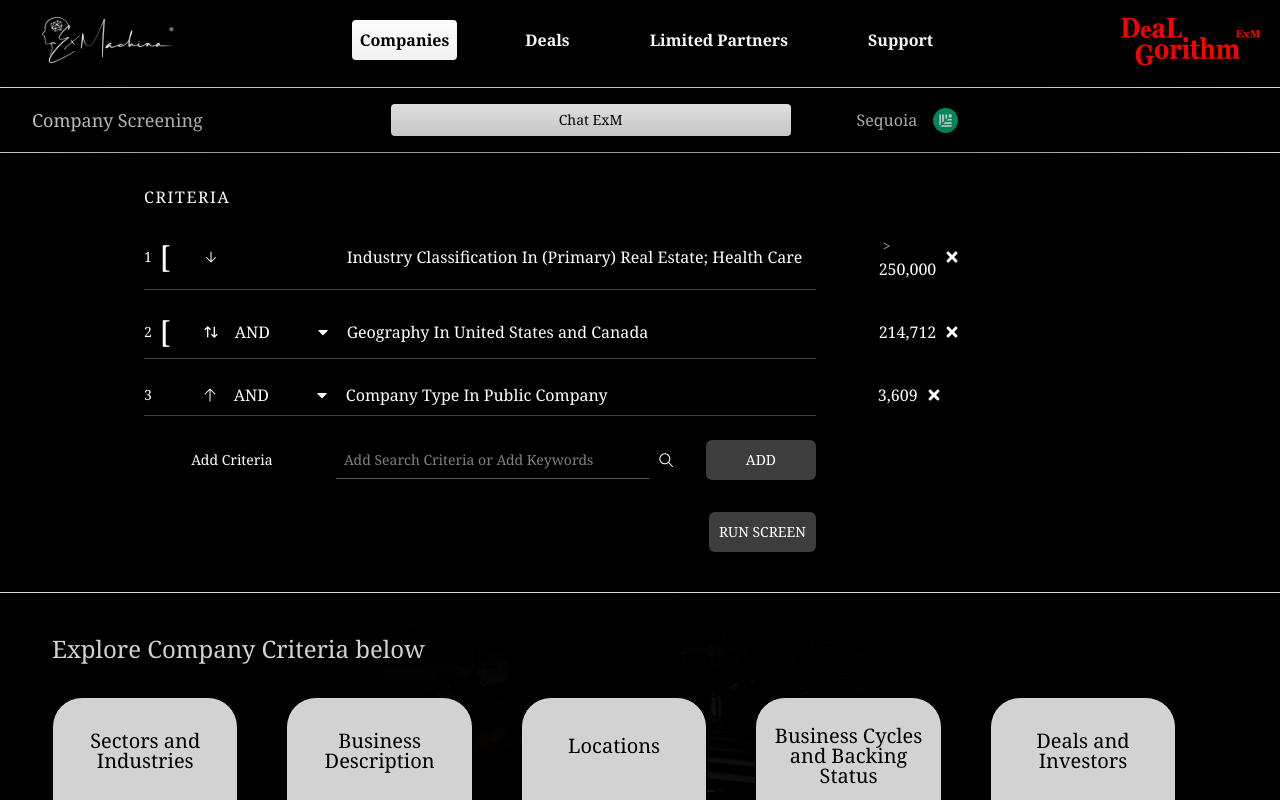
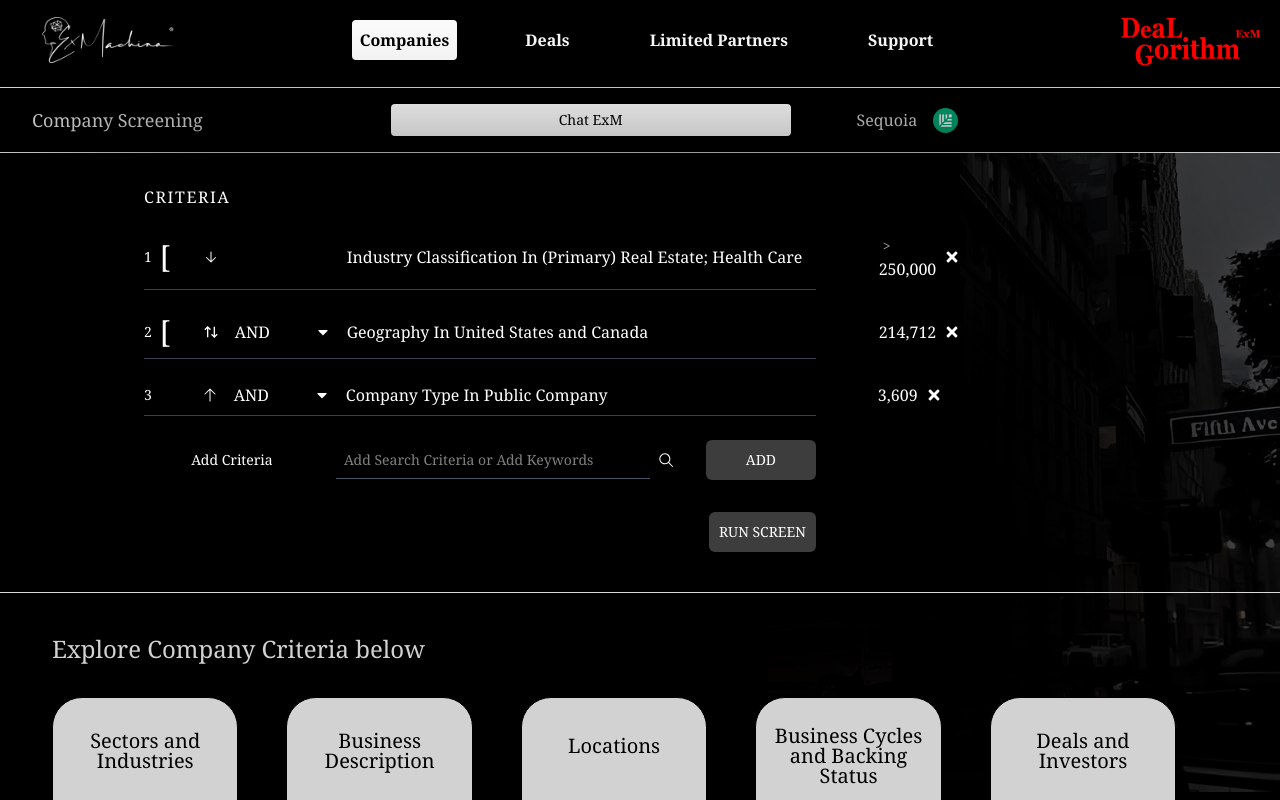
Before and after one commit to hamadhussain/NextJs-UI, a Next.js app: page / in a window 1280 px wide. Shown: the top 800 px of the page. Built offline with nearby package versions, Linux system fonts and the light colour scheme.

Commit message:
Update globals.css

```diff
--- a/src/app/globals.css
+++ b/src/app/globals.css
@@ -79,11 +79,11 @@ button,img{
 }
 .background, .background::before {
   background-image: url('/background.jpeg');
-  background-position: 50% 80%;
+  background-position: top right;
   background-size: contain;
   background-repeat: no-repeat;
+  padding-bottom: 120px;
 }
-
 .background {
   position: absolute;
   top: 0%;
```
